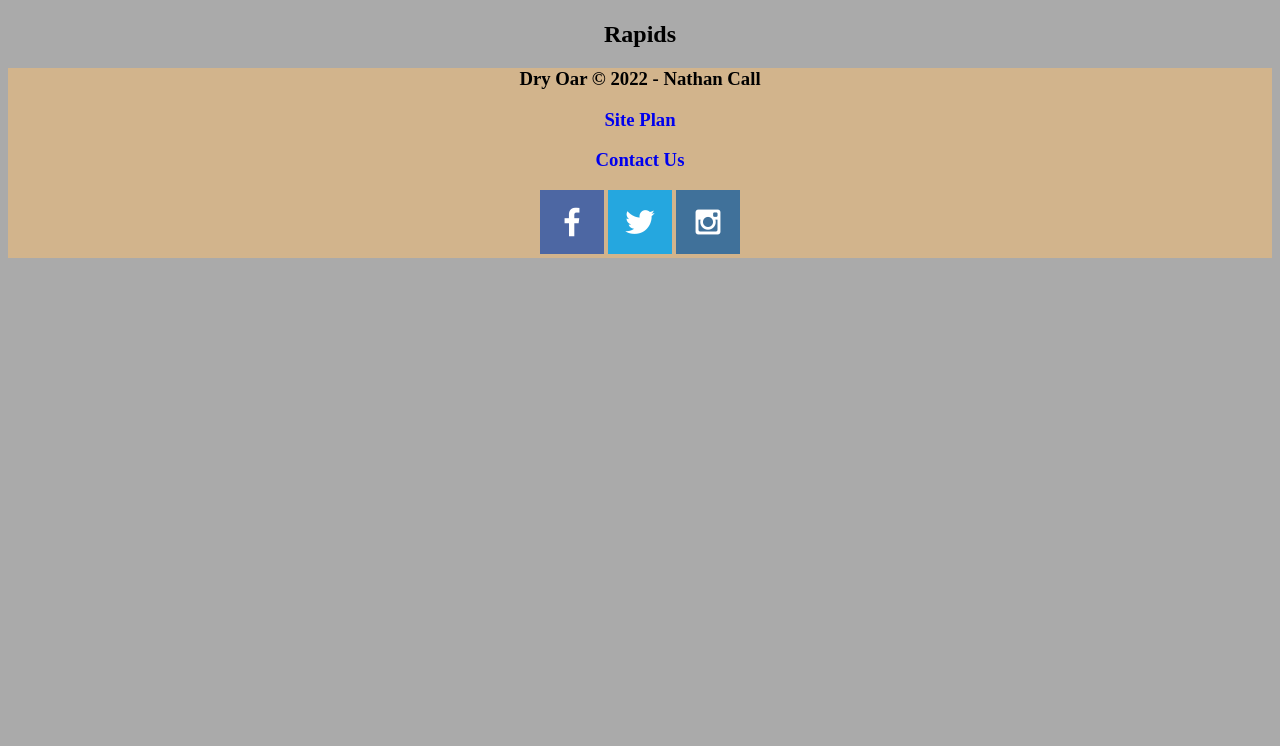
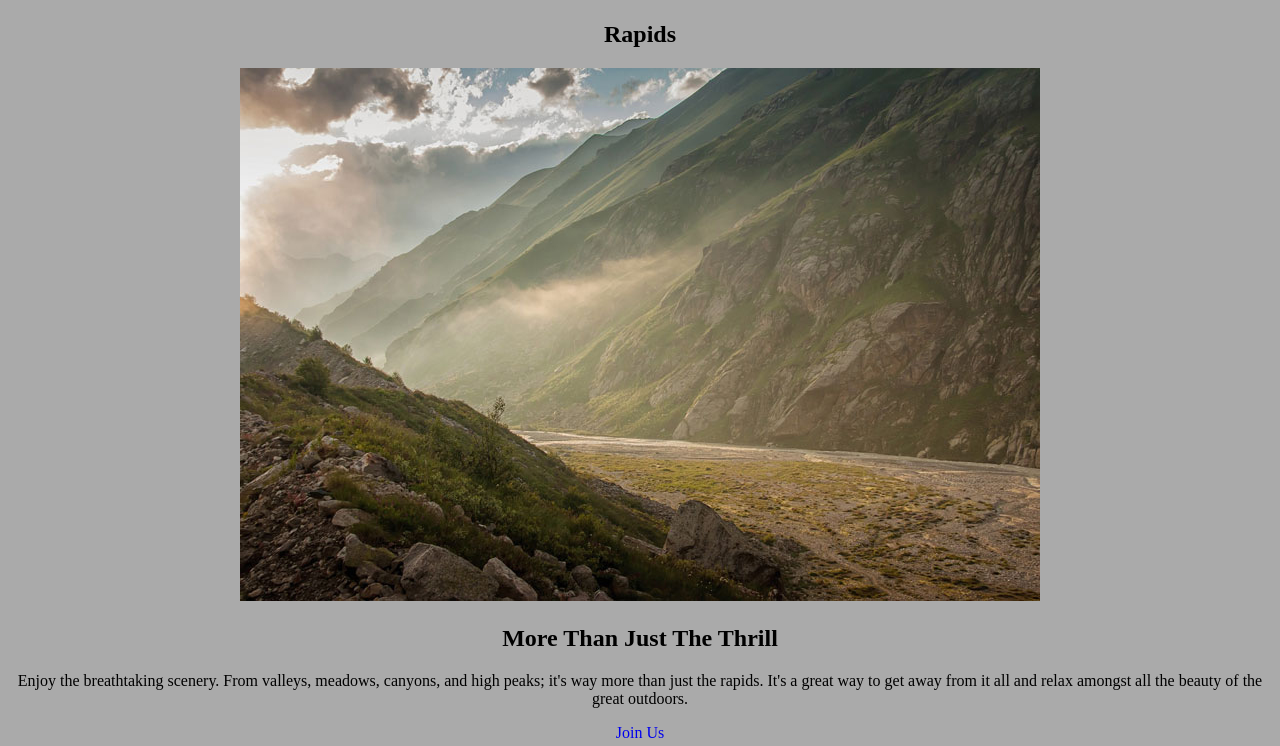
Before and after one commit to CallNathan/whitewater, a plain HTML site: page index.html in a window 1280 px wide. Shown: the part 2855-3601 px from the top of the page. Before the commit the page ends 3121 px from the top, so only its background shows below. Drawn offline with Linux system fonts and the light colour scheme.

Commit message:
Update index.html

```diff
--- a/index.html
+++ b/index.html
@@ -8,6 +8,7 @@
         <title>Dry Oar Rafts</title>
     </head>
     <body>
+        <div id="content">
             <header>
                 <nav>
                     <a id="logo_link" href="index.html">
@@ -19,6 +20,7 @@
                     <a class="toplinks" href="contactus.html">Contact Us</a>
                 </nav>
             </header>
+
             <div id="hero">
                 <div id="hero-box">
                     <img id="hero-img" src="images/hero.png" alt="People enjoying white water rafting">
@@ -46,8 +48,16 @@
                         <img class="icon" src="images/oars.png" alt="oars icon">
                         <h2>Rapids</h2>
                     </section>
+                    <div id="background"></div>
+                    <img class="mountains" src="images/mountains.jpg" alt="Misty mountains">
+                    <section class="msg">
+                        <h2>More Than Just The Thrill</h2>
+                        <p>Enjoy the breathtaking scenery. From valleys, meadows, canyons, and high peaks; it's way more than just the rapids. It's a great way to get away from it all and relax amongst all the beauty of the great outdoors. </p>
+                        <a class='join' href="rivers.html">Join Us</a>
+                    </section>
                 </main>
             </div>
+
             <footer>
                 <h3>Dry Oar &copy; 2022 - Nathan Call</h3>
                 <h3><a href="site-plan-rafting.html">Site Plan</a></h3>
@@ -64,5 +74,6 @@
                     </a>
                 </div>
             </footer>
+        </div>
     </body>
 </html>
```
Lines whose indentation alone changed are shown as unchanged.
